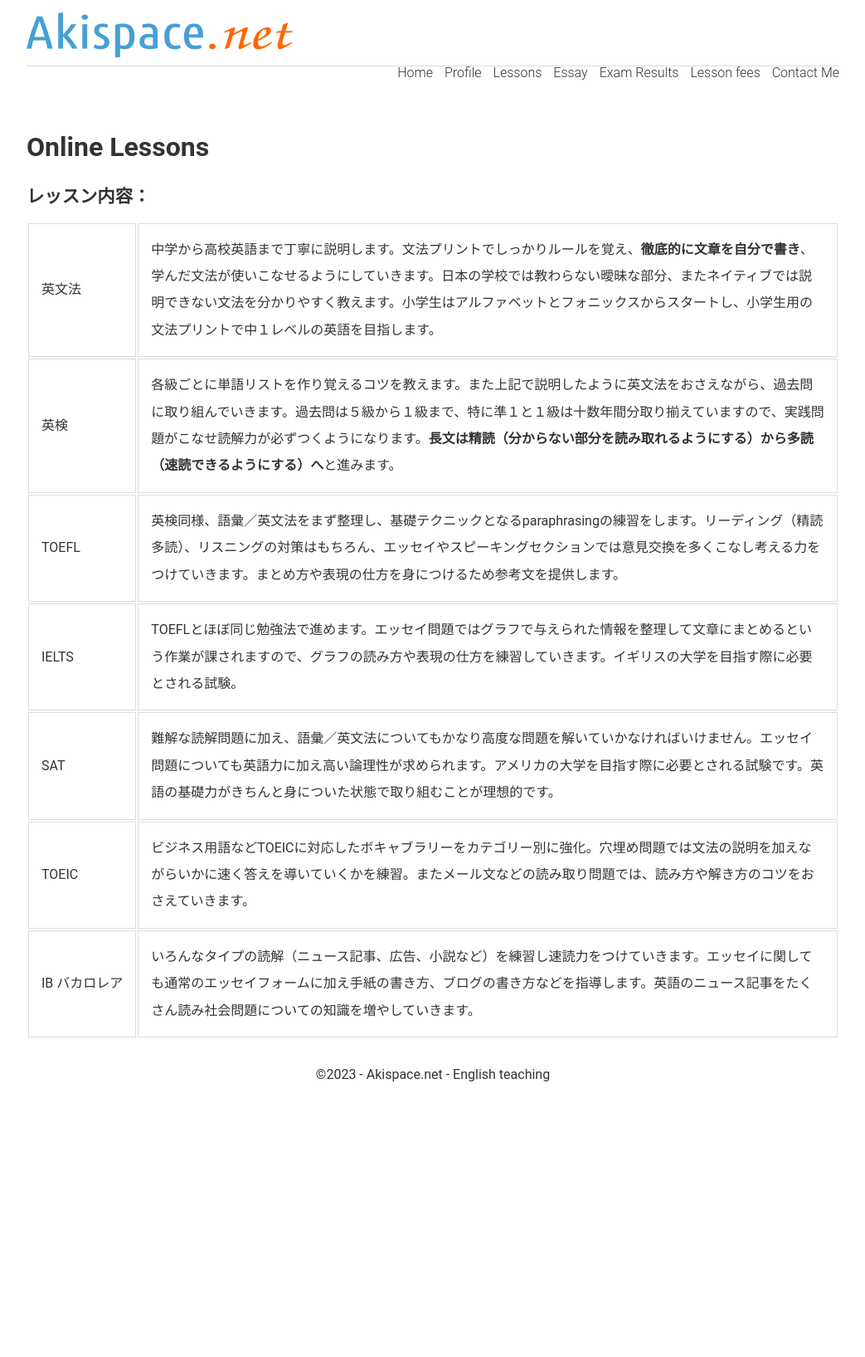
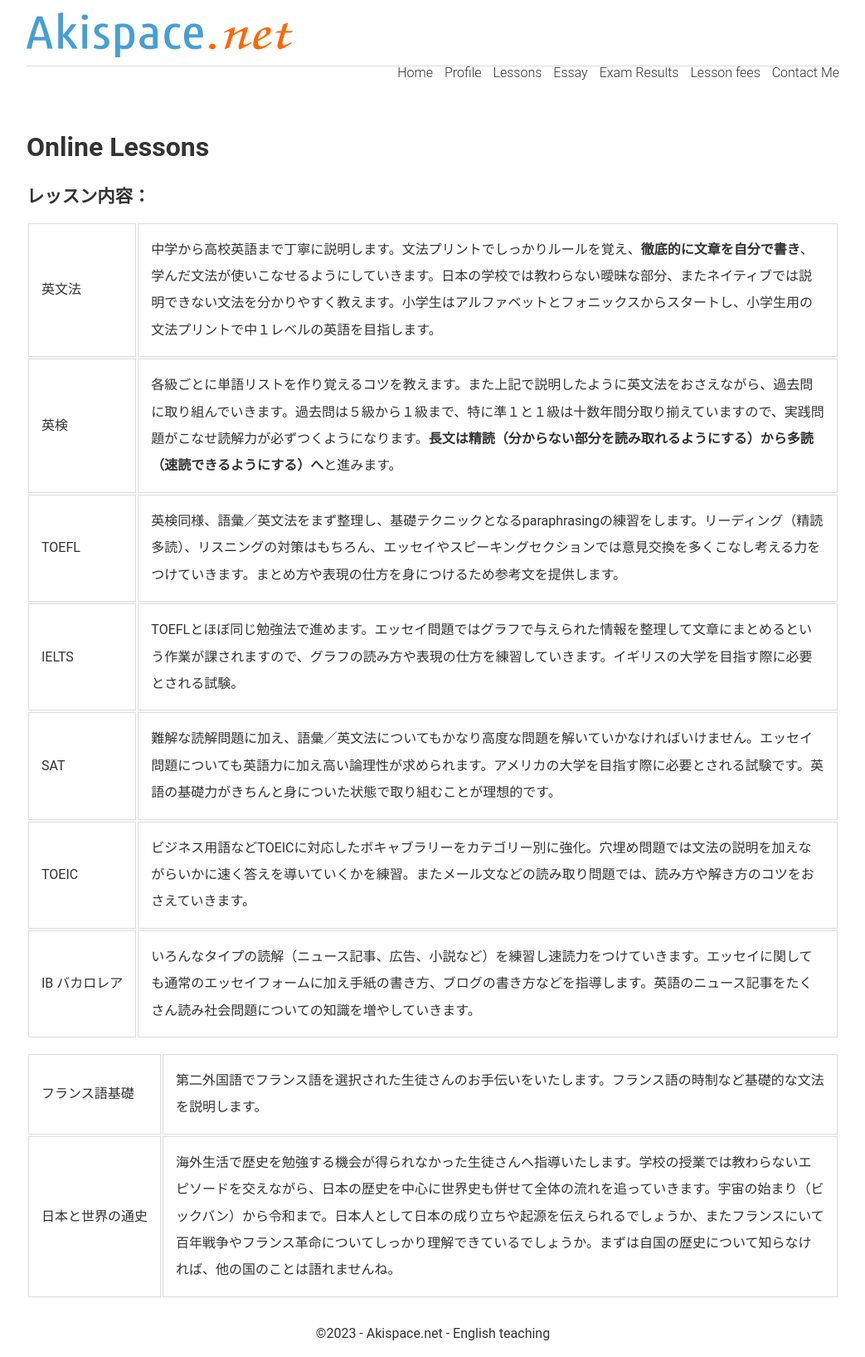
Before and after one commit to phocean/akispace, a Jekyll site: the page built from lessons.md, in a window 1280 px wide. Shown: the whole page at 83% size, without its empty margins (118-1161 px from the left). Built offline with Jekyll 4.4.1, drawn with Linux system fonts in a browser that asks for light colours; before the commit the page ends 1322 px from its top, so only the background shows below that.

Commit message:
Update lessons.md

```diff
--- a/lessons.md
+++ b/lessons.md
@@ -40,3 +40,12 @@ description: フランス・パリ　ヨーロッパ、日本　オンライン
 <td>いろんなタイプの読解（ニュース記事、広告、小説など）を練習し速読力をつけていきます。エッセイに関しても通常のエッセイフォームに加え手紙の書き方、ブログの書き方などを指導します。英語のニュース記事をたくさん読み社会問題についての知識を増やしていきます。</td>
 </tr>
 </table>
+<table>
+<tr>
+<td nowrap>フランス語基礎</td>
+<td>第二外国語でフランス語を選択された生徒さんのお手伝いをいたします。フランス語の時制など基礎的な文法を説明します。</td>
+</tr>
+<tr>
+<td nowrap>日本と世界の通史</td>
+<td>海外生活で歴史を勉強する機会が得られなかった生徒さんへ指導いたします。学校の授業では教わらないエピソードを交えながら、日本の歴史を中心に世界史も併せて全体の流れを追っていきます。宇宙の始まり（ビックバン）から令和まで。日本人として日本の成り立ちや起源を伝えられるでしょうか、またフランスにいて百年戦争やフランス革命についてしっかり理解できているでしょうか。まずは自国の歴史について知らなければ、他の国のことは語れませんね。</td>
+</tr>
```
